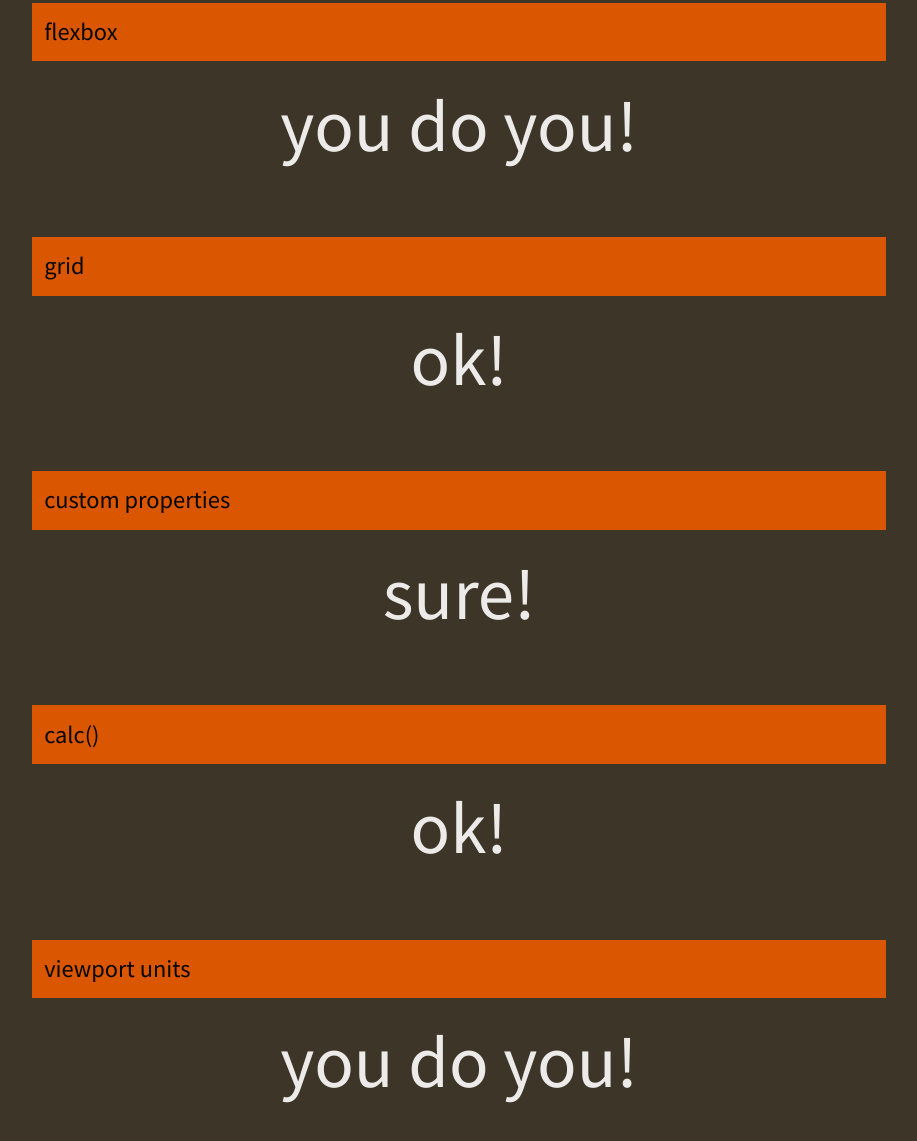
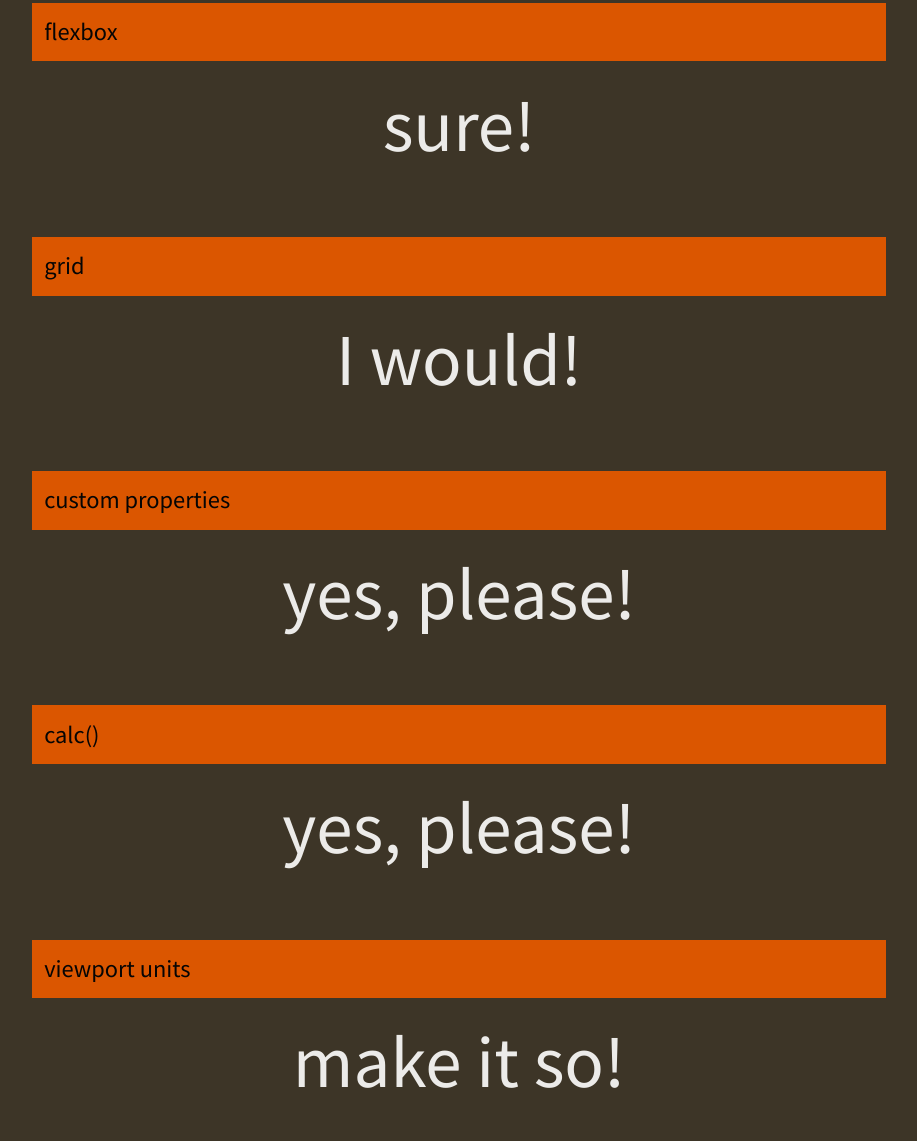
Before and after one commit to mirisuzanne/mayiuse, a website: page docs/index.html in a window 1280 px wide. Shown: the part 207-1348 px from the top of the page, without its empty margins (181-1098 px from the left). Drawn offline with Linux system fonts and the light colour scheme.

Commit message:
Fix html title

```diff
--- a/docs/index.html
+++ b/docs/index.html
@@ -13,7 +13,7 @@
   <meta http-equiv="X-UA-Compatible" content="IE=edge;chrome=1" />
 
   <!-- Info -->
-  <title>May I use… May I Use…</title>
+  <title>May I Use…</title>
   <meta name="description" content="Permission to use fancy new web toys" />
   <meta name="robots" content="index, follow" />
 
@@ -36,27 +36,27 @@
 
   <section class="feature">
     <h2>flexbox</h2>
-    <p>you do you!</p>
+    <p>sure!</p>
   </section>
 
   <section class="feature">
     <h2>grid</h2>
-    <p>ok!</p>
+    <p>I would!</p>
   </section>
 
   <section class="feature">
     <h2>custom properties</h2>
-    <p>sure!</p>
+    <p>yes, please!</p>
   </section>
 
   <section class="feature">
     <h2>calc()</h2>
-    <p>ok!</p>
+    <p>yes, please!</p>
   </section>
 
   <section class="feature">
     <h2>viewport units</h2>
-    <p>you do you!</p>
+    <p>make it so!</p>
   </section>
 
   </main>
```
Also changed, not shown: templates/base.html (+1 -1 lines).
